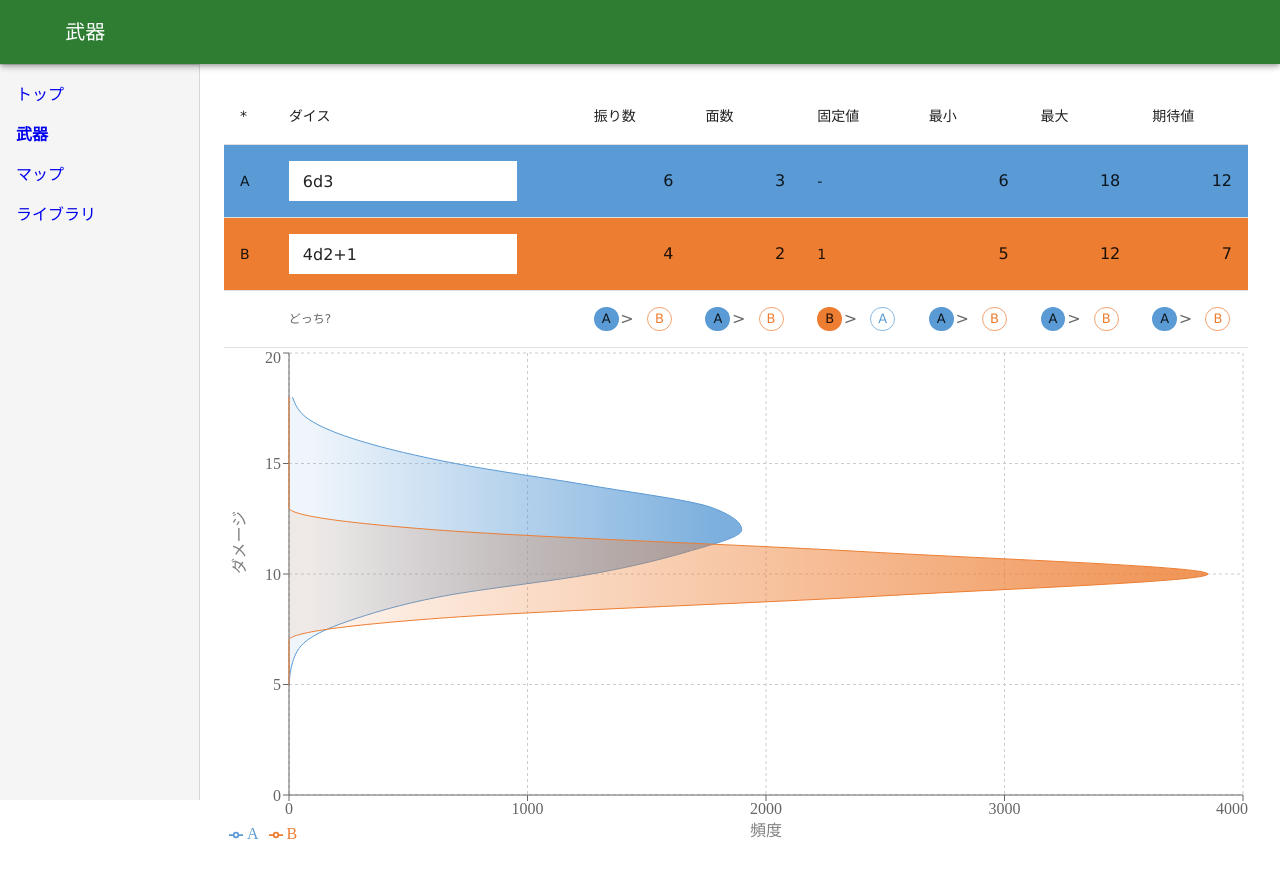
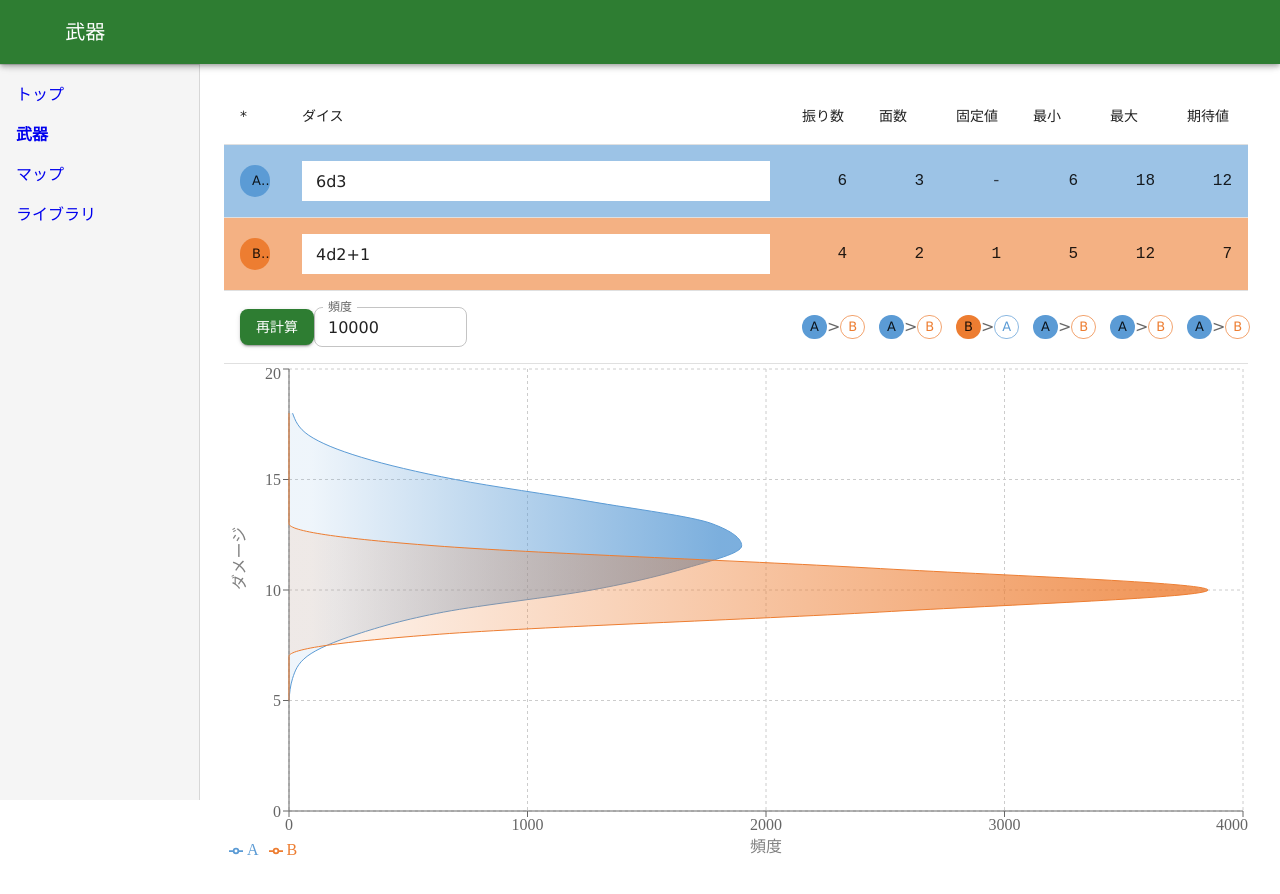
Before and after one commit to sk-0520/elin-tools, a Next.js app: page /weapon in a window 1280 px wide. Shown: the top 894 px of the page. Built offline with nearby package versions, Linux system fonts and the light colour scheme; some icons are missing.

Commit message:
武器の二重計算がﾂﾗｲ

```diff
--- a/components/NumericFormat.tsx
+++ b/components/NumericFormat.tsx
@@ -2,11 +2,21 @@ import { Typography } from "@mui/material";
 import type { FC } from "react";
 
 export interface NumericFormatProps {
-	value: number;
+	value: number | undefined;
 }
 
 export const NumericFormat: FC<NumericFormatProps> = (props) => {
 	const { value } = props;
 
-	return <Typography sx={{ textAlign: "right" }}>{value}</Typography>;
+	return (
+		<Typography
+			sx={{
+				textAlign: "right",
+				opacity: value ? undefined : 0.8,
+				fontFamily: "monospace",
+			}}
+		>
+			{value ? value.toLocaleString() : "-"}
+		</Typography>
+	);
 };
--- a/components/dice/DiceRanking.tsx
+++ b/components/dice/DiceRanking.tsx
@@ -53,7 +53,13 @@ export const DiceRanking: FC<DiceRankingProps> = (props) => {
 							/>
 						) : (
 							<>
-								<ListItem disablePadding>
+								<ListItem
+									sx={{
+										padding: 0,
+										display: "inline-block",
+										textAlign: "center",
+									}}
+								>
 									<Typography>{a.prevEqual ? "=" : ">"}</Typography>
 								</ListItem>
 								<StyledIdListItem
--- a/components/dice/DiceTable.tsx
+++ b/components/dice/DiceTable.tsx
@@ -6,13 +6,16 @@ import {
 	TableHead,
 	TableRow,
 } from "@mui/material";
-import type { FC } from "react";
+import type { FC, ReactNode } from "react";
 import type { DiceValue } from "@/features/dice";
 import type { DiceEditor } from "@/hooks/useWeponEditorsStore";
 import { DiceTableRow } from "./DiceTableRow";
 import { DiceTableSummary } from "./DiceTableSummary";
 
+const DiceValueWidth = 45;
+
 export type DiceTableProps = {
+	children?: ReactNode;
 	editors: Record<string, DiceEditor>;
 	errors: Record<string, string>;
 	values: Record<string, DiceValue>;
@@ -20,20 +23,20 @@ export type DiceTableProps = {
 };
 
 export const DiceTable: FC<DiceTableProps> = (props) => {
-	const { editors, errors, values, onEditorChanged } = props;
+	const { children, editors, errors, values, onEditorChanged } = props;
 
 	return (
-		<Table>
+		<Table sx={{ tableLayout: "fixed" }}>
 			<TableHead>
 				<TableRow>
-					<TableCell>*</TableCell>
-					<TableCell>ダイス</TableCell>
-					<TableCell>振り数</TableCell>
-					<TableCell>面数</TableCell>
-					<TableCell>固定値</TableCell>
-					<TableCell>最小</TableCell>
-					<TableCell>最大</TableCell>
-					<TableCell>期待値</TableCell>
+					<TableCell width={30}>*</TableCell>
+					<TableCell width={"100%"}>ダイス</TableCell>
+					<TableCell width={DiceValueWidth}>振り数</TableCell>
+					<TableCell width={DiceValueWidth}>面数</TableCell>
+					<TableCell width={DiceValueWidth}>固定値</TableCell>
+					<TableCell width={DiceValueWidth}>最小</TableCell>
+					<TableCell width={DiceValueWidth}>最大</TableCell>
+					<TableCell width={DiceValueWidth}>期待値</TableCell>
 				</TableRow>
 			</TableHead>
 			<TableBody>
@@ -55,7 +58,9 @@ export const DiceTable: FC<DiceTableProps> = (props) => {
 					})}
 			</TableBody>
 			<TableFooter>
-				<DiceTableSummary editors={editors} values={values} />
+				<DiceTableSummary editors={editors} values={values}>
+					{children}
+				</DiceTableSummary>
 			</TableFooter>
 		</Table>
 	);
--- a/components/dice/DiceTableRow.tsx
+++ b/components/dice/DiceTableRow.tsx
@@ -4,6 +4,9 @@ import { Controller, useForm } from "react-hook-form";
 import type { DiceValue } from "@/features/dice";
 import type { DiceEditor } from "@/hooks/useWeponEditorsStore";
 import { NumericFormat } from "../NumericFormat";
+import { EditorId } from "./EditorId";
+
+const ErrorColSpan = 6;
 
 interface InputValues {
 	dice: string;
@@ -37,8 +40,15 @@ export const DiceTableRow: FC<DiceTableRowProps> = (props) => {
 	};
 
 	return (
-		<TableRow sx={{ background: editor.color }}>
-			<TableCell>{id}</TableCell>
+		<TableRow sx={{ background: `${editor.color}99` }}>
+			<TableCell sx={{ color: "red" }}>
+				<EditorId
+					id={id}
+					color={editor.color}
+					strong={true}
+					size="medium"
+				></EditorId>
+			</TableCell>
 			<TableCell>
 				<Controller
 					control={control}
@@ -59,7 +69,8 @@ export const DiceTableRow: FC<DiceTableRowProps> = (props) => {
 									border: "none",
 								},
 								backgroundColor: theme.palette.background.default,
-								// borderColor: theme.palette.background.default,
+								width: "100%",
+								minWidth: "12ch",
 							})}
 							defaultValue={editor.dice}
 							onChange={handleDiceChange}
@@ -68,9 +79,9 @@ export const DiceTableRow: FC<DiceTableRowProps> = (props) => {
 				/>
 			</TableCell>
 			{error ? (
-				<TableCell colSpan={5}>{error}</TableCell>
+				<TableCell colSpan={ErrorColSpan}>{error}</TableCell>
 			) : value === undefined ? (
-				<TableCell colSpan={5}></TableCell>
+				<TableCell colSpan={ErrorColSpan}></TableCell>
 			) : (
 				<>
 					<TableCell>
@@ -79,7 +90,11 @@ export const DiceTableRow: FC<DiceTableRowProps> = (props) => {
 					<TableCell>
 						<NumericFormat value={value.sides} />
 					</TableCell>
-					<TableCell>{value.hasFixed ? value.fixedValue : "-"}</TableCell>
+					<TableCell>
+						<NumericFormat
+							value={value.hasFixed ? value.fixedValue : undefined}
+						/>
+					</TableCell>
 					<TableCell>
 						<NumericFormat value={value.minimum} />
 					</TableCell>
--- a/components/dice/DiceTableSummary.tsx
+++ b/components/dice/DiceTableSummary.tsx
@@ -1,16 +1,17 @@
 import { TableCell, TableRow } from "@mui/material";
-import type { FC } from "react";
+import type { FC, ReactNode } from "react";
 import { type DiceValue, rankDice } from "@/features/dice";
 import type { DiceEditor } from "@/hooks/useWeponEditorsStore";
 import { DiceRanking } from "./DiceRanking";
 
 export type DiceTableSummaryProps = {
+	readonly children?: ReactNode;
 	readonly editors: Record<string, DiceEditor>;
 	readonly values: Record<string, DiceValue>;
 };
 
 export const DiceTableSummary: FC<DiceTableSummaryProps> = (props) => {
-	const { editors, values } = props;
+	const { children, editors, values } = props;
 
 	const summary = {
 		count: rankDice(values, "count"),
@@ -23,8 +24,7 @@ export const DiceTableSummary: FC<DiceTableSummaryProps> = (props) => {
 
 	return (
 		<TableRow>
-			<TableCell></TableCell>
-			<TableCell>どっち?</TableCell>
+			<TableCell colSpan={2}>{children}</TableCell>
 			<TableCell>
 				<DiceRanking editors={editors} items={summary.count} />
 			</TableCell>
--- a/features/dice.ts
+++ b/features/dice.ts
@@ -5,8 +5,9 @@ export class DiceError extends AppError {}
 export class DiceFormatError extends DiceError {}
 
 export type DiceSign = "+" | "-";
+// 大文字小文字くらいは許容する
 const DiceRegex =
-	/^\s*(?<COUNT>\d+)\s*d\s*(?<SIDES>\d+)(\s*(?<FIXED_SIGN>\+|-)\s*(?<FIXED_VALUE>\d+))?\s*$/;
+	/^\s*(?<COUNT>\d+)\s*d\s*(?<SIDES>\d+)(\s*(?<FIXED_SIGN>\+|-)\s*(?<FIXED_VALUE>\d+))?\s*$/i;
 
 export interface DiceUnknownDice {
 	/** 振り数 */
--- a/hooks/useWeponEditorsStore.ts
+++ b/hooks/useWeponEditorsStore.ts
@@ -12,12 +12,16 @@ export const DefaultEditors: { [key: string]: DiceEditor } = {
 	B: { dice: "4d2+1", color: "#ed7d31" },
 };
 
+const DefaultFrequency = 10_000;
+
 export interface WeponEditorsState {
 	readonly editors: Record<string, DiceEditor>;
+	readonly frequency: number;
 
 	reset: () => void;
 
 	setEditor: (id: string, value: DiceEditor) => void;
+	setFrequency: (frequency: number) => void;
 }
 
 export const useWeponEditorsStore = create<WeponEditorsState>()(
@@ -25,9 +29,13 @@ export const useWeponEditorsStore = create<WeponEditorsState>()(
 		(set, get) => {
 			return {
 				editors: DefaultEditors,
+				frequency: DefaultFrequency,
 
 				reset: () => {
-					set({ editors: { ...DefaultEditors } });
+					set({
+						editors: { ...DefaultEditors },
+						frequency: DefaultFrequency,
+					});
 				},
 
 				setEditor: (id: string, value: DiceEditor) => {
@@ -41,6 +49,10 @@ export const useWeponEditorsStore = create<WeponEditorsState>()(
 					const ediors = { ...current, [id]: value };
 					set({ editors: ediors });
 				},
+
+				setFrequency: (frequency: number) => {
+					set({ frequency: frequency });
+				},
 			};
 		},
 		{
--- a/pages/weapon/index.tsx
+++ b/pages/weapon/index.tsx
@@ -1,5 +1,7 @@
+import { Box, Button, TextField } from "@mui/material";
 import type { NextPage } from "next";
 import { useEffect } from "react";
+import { Controller, useForm } from "react-hook-form";
 import { DiceChart } from "@/components/dice/DiceChart";
 import { DiceTable } from "@/components/dice/DiceTable";
 import { DefaultPage } from "@/components/layout/DefaultPage";
@@ -13,12 +15,23 @@ import {
 } from "@/hooks/useWeponEditorsStore";
 import { useWeponPointsStore } from "@/hooks/useWeponPointsStore";
 
-const Frequency = 10_000;
+//const Frequency = 10_000;
+
+interface InputValues {
+	frequency: number;
+}
 
 const Page: NextPage = () => {
 	const weponEditorsStore = useWeponEditorsStore();
 	const weponDiceValuesStore = useWeponDiceValuesStore();
 	const weponPointsStore = useWeponPointsStore();
+	const { control, setValue, getValues, handleSubmit } = useForm<InputValues>({
+		mode: "onBlur",
+		reValidateMode: "onBlur",
+		// defaultValues: {
+		// 	frequency: weponEditorsStore.frequency,
+		// },
+	});
 
 	// biome-ignore lint/correctness/useExhaustiveDependencies: 初回
 	useEffect(() => {
@@ -45,7 +58,11 @@ const Page: NextPage = () => {
 					const value = calculateDice(dice);
 					weponEditorsStore.setEditor(key, editor);
 					weponDiceValuesStore.setValue(key, value);
-					const points = rollDice(value, Frequency, new BuiltinRandom());
+					const points = rollDice(
+						value,
+						weponEditorsStore.frequency,
+						new BuiltinRandom(),
+					);
 					weponPointsStore.setPoint(key, points);
 				}
 			} catch (ex) {
@@ -55,6 +72,7 @@ const Page: NextPage = () => {
 		}
 	}, [
 		weponEditorsStore.editors,
+		weponEditorsStore.frequency,
 		weponEditorsStore.setEditor,
 		weponDiceValuesStore.setError,
 		weponDiceValuesStore.setValue,
@@ -67,6 +85,11 @@ const Page: NextPage = () => {
 		weponEditorsStore.setEditor(id, editor);
 	};
 
+	const handleFrequencyChange = () => {
+		const frequency = getValues("frequency");
+		weponEditorsStore.setFrequency(frequency);
+	};
+
 	return (
 		<>
 			<DefaultPage pageId="weapon">
@@ -75,7 +98,70 @@ const Page: NextPage = () => {
 					errors={weponDiceValuesStore.errors}
 					values={weponDiceValuesStore.values}
 					onEditorChanged={handleEditorChanged}
-				/>
+				>
+					<Box
+						sx={{
+							display: "flex",
+							justifyContent: "left",
+							alignItems: "center",
+						}}
+					>
+						<Button
+							variant="contained"
+							onClick={() => {
+								for (const [key, value] of Object.entries(
+									weponDiceValuesStore.values,
+								)) {
+									const points = rollDice(
+										value,
+										weponEditorsStore.frequency,
+										new BuiltinRandom(),
+									);
+									weponPointsStore.setPoint(key, points);
+								}
+							}}
+						>
+							再計算
+						</Button>
+
+						{/* こんな頑張らんでもプルダウンとかシークバーでいい気がしてきた */}
+						<Controller
+							control={control}
+							name="frequency"
+							rules={{
+								required: true,
+								validate: (value: unknown) => {
+									if (typeof value !== "string") {
+										return false;
+									}
+									const numValue = Number.parseInt(value);
+									return !Number.isNaN(numValue);
+								},
+							}}
+							// biome-ignore lint/correctness/noUnusedFunctionParameters: あとでー
+							render={({ field, formState: { errors } }) => (
+								<TextField
+									label="頻度"
+									{...field}
+									size="small"
+									type="number"
+									sx={{
+										textAlign: "right",
+										width: "20ch",
+									}}
+									// inputMode="numeric"
+									// slotProps={{
+									// 	htmlInput: {
+									// 		pattern: "^[1-9][0-9]*$",
+									// 	},
+									// }}
+									defaultValue={weponEditorsStore.frequency}
+									onBlur={handleSubmit(handleFrequencyChange)}
+								/>
+							)}
+						/>
+					</Box>
+				</DiceTable>
 				{0 < Object.keys(weponDiceValuesStore.values).length && (
 					<DiceChart
 						editors={weponEditorsStore.editors}
```
